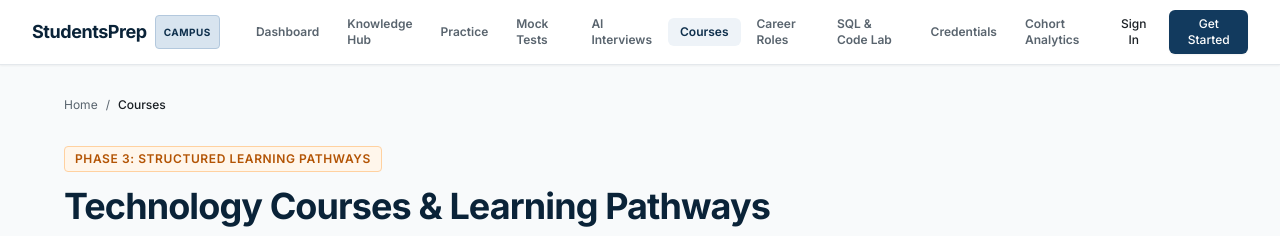
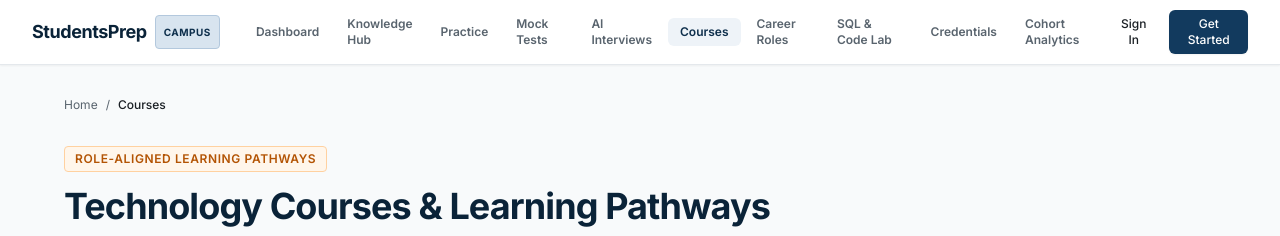
Before and after one commit to LokeshGuttikonda-Cell/Students-preparation, a Next.js app: page /courses in a window 1280 px wide. Shown: the top 236 px of the page. Built offline with nearby package versions, Linux system fonts and the light colour scheme; no server answers.

Commit message:
fix(ui): replace residual Phase 3 and Phase 5 labels with production badges

```diff
--- a/src/app/(student)/courses/page.tsx
+++ b/src/app/(student)/courses/page.tsx
@@ -72,7 +72,7 @@ export default function CoursesCatalogPage() {
         {/* Page Header */}
         <div className="space-y-3">
           <span className="text-xs font-semibold uppercase tracking-wider text-accent-700 bg-accent-50 px-2.5 py-1 rounded border border-accent-200 inline-block">
-            Phase 3: Structured Learning Pathways
+            Role-Aligned Learning Pathways
           </span>
           <h1 className="text-3xl sm:text-4xl font-bold tracking-tight text-primary-900">
             Technology Courses &amp; Learning Pathways
--- a/src/app/(student)/interviews/[id]/results/page.tsx
+++ b/src/app/(student)/interviews/[id]/results/page.tsx
@@ -112,7 +112,7 @@ export default function InterviewResultsPage() {
                 {session.roleTrack.name} — Technical Interview Scorecard
               </h1>
               <span className="text-xs font-bold text-primary-700 bg-primary-50 px-2 py-0.5 rounded border border-primary-200">
-                Phase 5 Evaluation
+                Socratic Evaluation
               </span>
             </div>
           </div>
--- a/src/app/(student)/interviews/page.tsx
+++ b/src/app/(student)/interviews/page.tsx
@@ -81,7 +81,7 @@ export default function InterviewsHubPage() {
           <div className="max-w-2xl space-y-3 relative z-10">
             <div className="flex items-center gap-2">
               <span className="text-xs font-bold uppercase tracking-wider text-accent-300">
-                Phase 5 Simulator
+                AI Socratic Simulator
               </span>
               <span className="text-[11px] font-semibold bg-white/15 px-2.5 py-0.5 rounded-full text-white">
                 Speech-to-Text &amp; Voice Output
```
